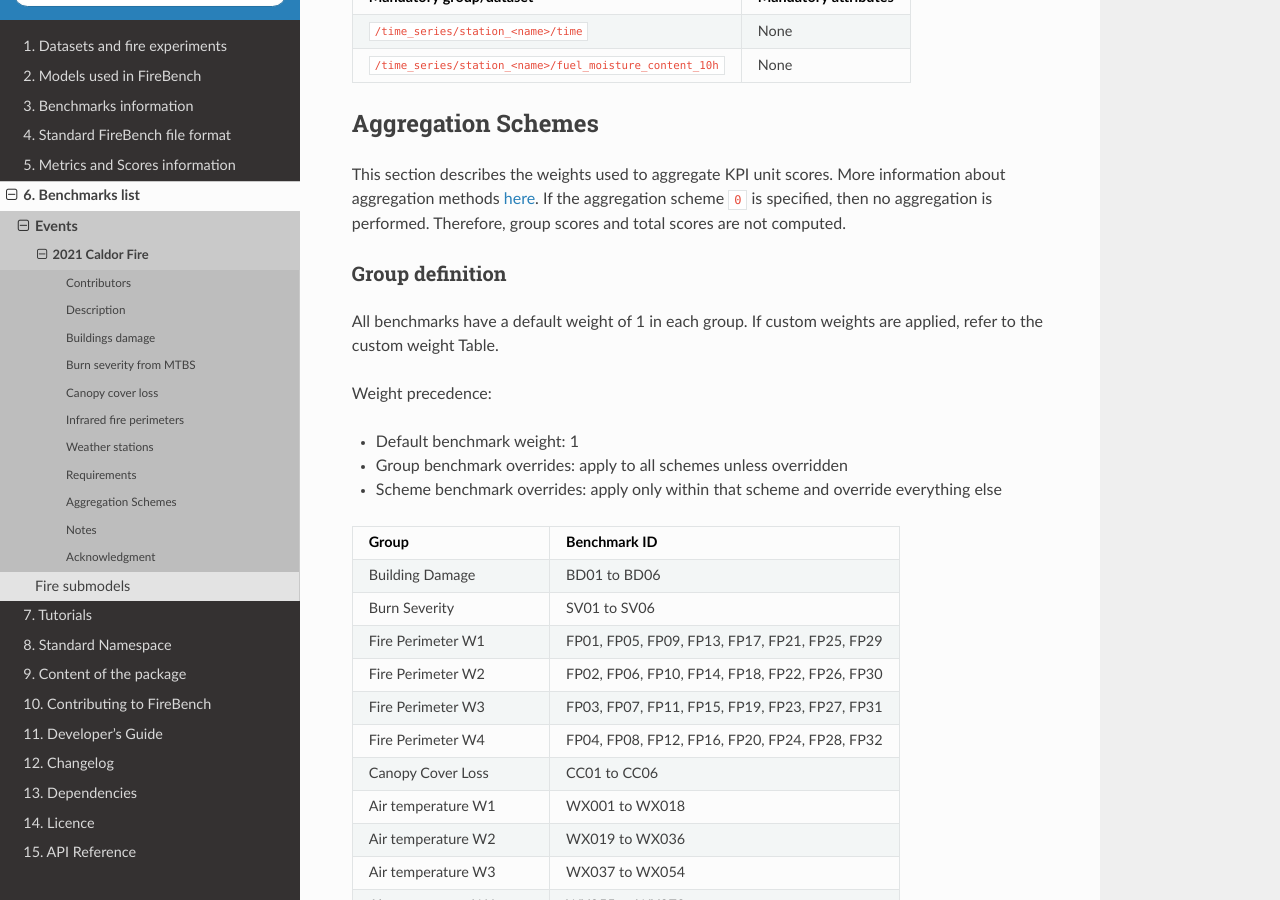
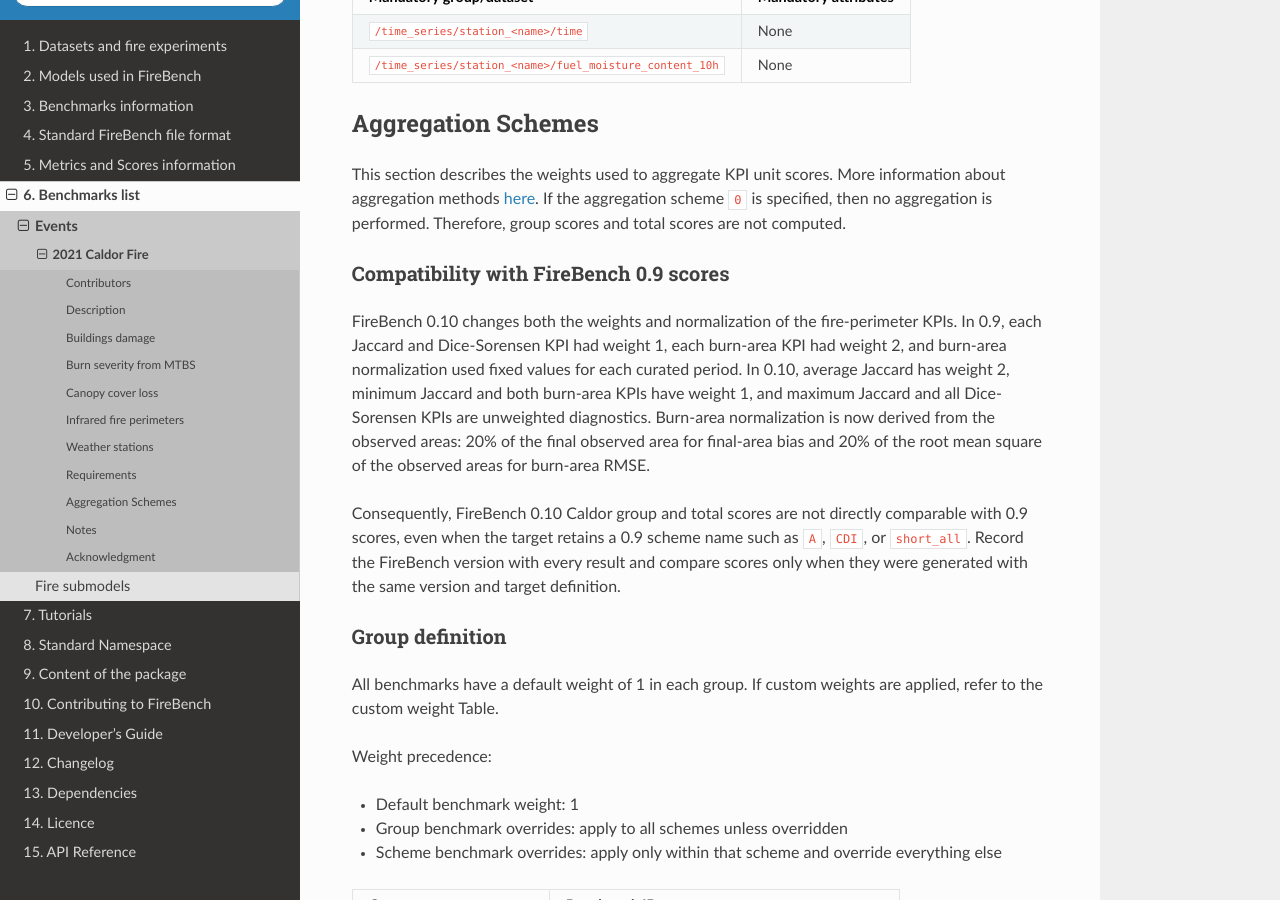
Before and after one commit to wirc-sjsu/firebench, a Sphinx documentation site: the page built from docs/benchmarks/California/01_Caldor.md, in a window 1280 px wide and 900 px high, scrolled down 36146 px. Built offline with Sphinx 7.4.7 and the Read the Docs theme 3.1.0, drawn with Linux system fonts in a browser that asks for light colours.

Commit message:
document caldor score compatibility changes

```diff
--- a/docs/benchmarks/California/01_Caldor.md
+++ b/docs/benchmarks/California/01_Caldor.md
@@ -1138,6 +1138,21 @@
 
 This section describes the weights used to aggregate KPI unit scores. More information about aggregation methods [here](../../metrics/score.md). If the aggregation scheme `0` is specified, then no aggregation is performed. Therefore, group scores and total scores are not computed.
 
+### Compatibility with FireBench 0.9 scores
+
+FireBench 0.10 changes both the weights and normalization of the fire-perimeter KPIs. In 0.9,
+each Jaccard and Dice-Sorensen KPI had weight 1, each burn-area KPI had weight 2, and burn-area
+normalization used fixed values for each curated period. In 0.10, average Jaccard has weight 2,
+minimum Jaccard and both burn-area KPIs have weight 1, and maximum Jaccard and all
+Dice-Sorensen KPIs are unweighted diagnostics. Burn-area normalization is now derived from the
+observed areas: 20% of the final observed area for final-area bias and 20% of the root mean square
+of the observed areas for burn-area RMSE.
+
+Consequently, FireBench 0.10 Caldor group and total scores are not directly comparable with 0.9
+scores, even when the target retains a 0.9 scheme name such as `A`, `CDI`, or `short_all`. Record
+the FireBench version with every result and compare scores only when they were generated with the
+same version and target definition.
+
 ### Group definition
 
 All benchmarks have a default weight of 1 in each group. If custom weights are applied, refer to the custom weight Table.
```
Also changed, not shown: CHANGELOG.md (+2 -0 lines).
